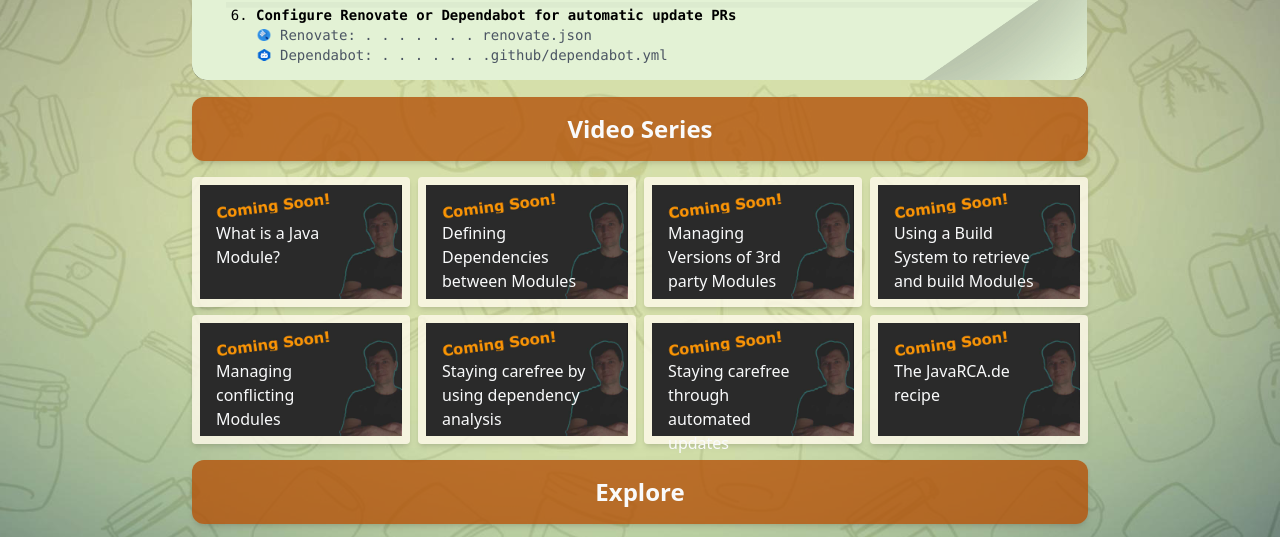
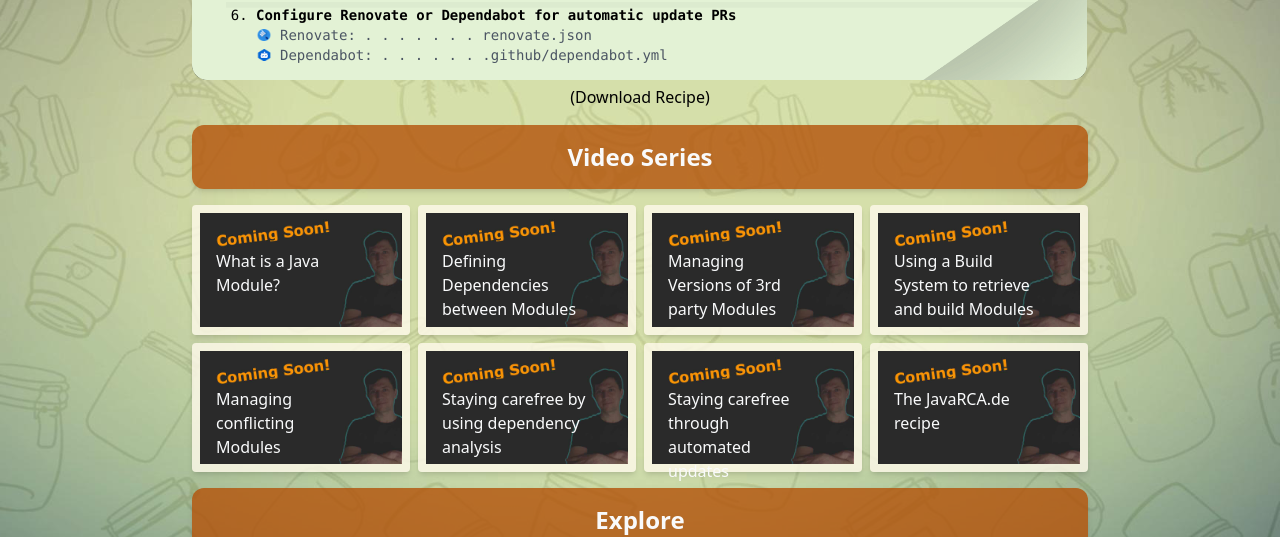
Before and after one commit to OnepieceSoftware/javarca.de, an Astro site: page / in a window 1280 px wide. Shown: the part 1828-2365 px from the top of the page. Built offline with nearby package versions, Linux system fonts and the light colour scheme; Astro itself is replaced by a stand-in of ours.

Commit message:
Add download link

```diff
--- a/src/pages/index.astro
+++ b/src/pages/index.astro
@@ -93,6 +93,10 @@ import explore from "../data/explore.json";
 
             <Recipe/>
 
+            <div class="text-center mt-1">
+                <a class="content-center" download="<j></j>avarca-recipe.png" href="recipe.png">(Download Recipe)</a>
+            </div>
+
             <h2 class="flex justify-center bg-amber-700 bg-opacity-80 rounded-xl shadow-md text-gray-50 text-2xl font-bold text-center p-4 my-4">
                 Video Series
             </h2>
```
